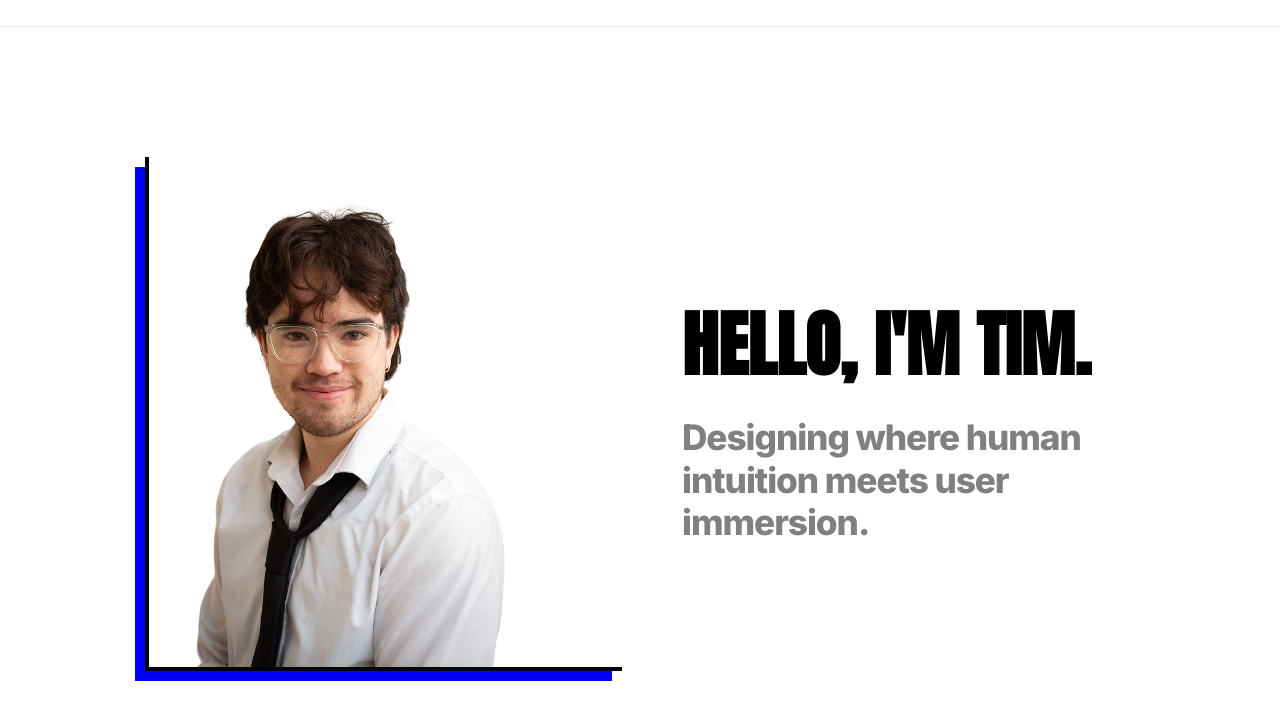
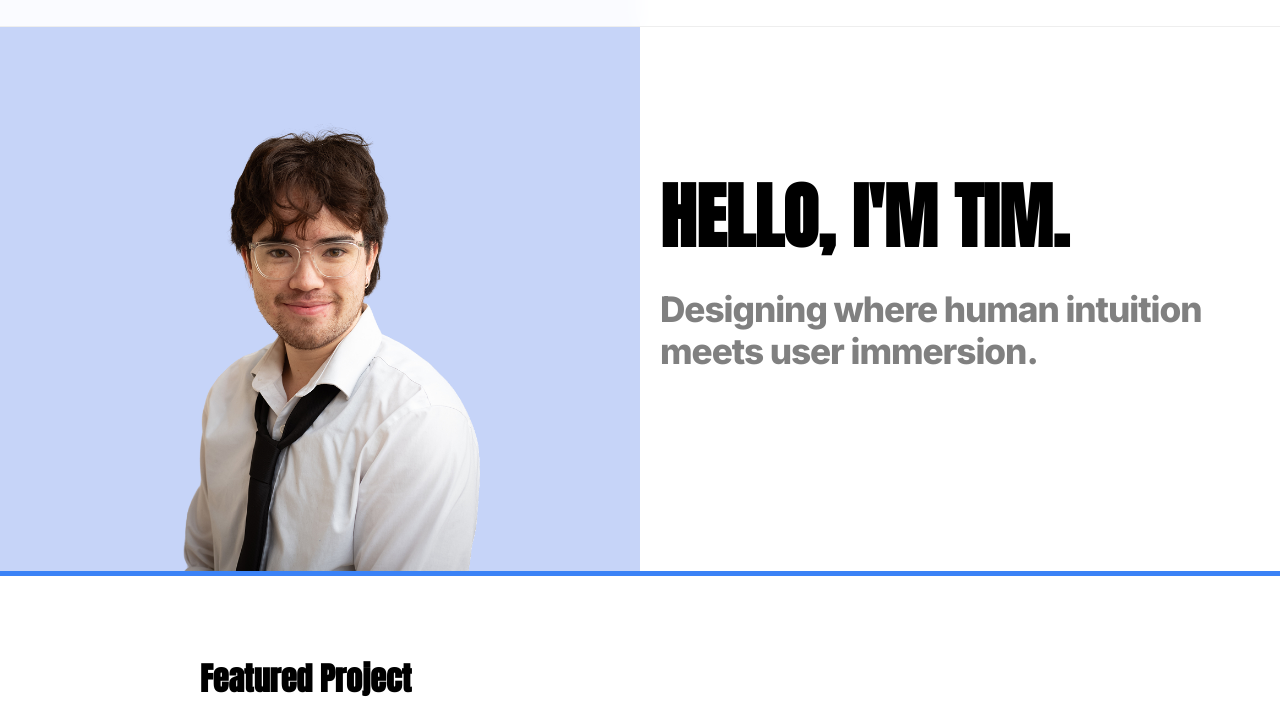
Before and after one commit to timpuffle/portfolio, a website: page index.html in a window 1280 px wide. Shown: the part 93-800 px from the top of the page. Drawn offline with Linux system fonts and the light colour scheme.

Commit message:
updated home page styles

```diff
--- a/index.html
+++ b/index.html
@@ -24,23 +24,16 @@
         <section class="hero-section">
 
             <div class="hero-left">
-                <div class="headshot-wrapper">
-                    <img src="images/headshot-nobg.png" alt="Tim" class="headshot-img">
-                </div>
+                <div class="headshot-wrapper"></div>
             </div>
 
             <div class="hero-right">
-                <h1 class="hero-title">HELLO, I'M TIM.</h1>
-                <p class="hook">
-                    Designing where human intuition meets user immersion.
-                </p>
-                <!-- <p class="intro-blurb">
-                    \\I’m a <strong>UX/UI Designer</strong> specializing in <strong>Video Game UI</strong> and <strong>Web Design.</strong>
-                    <br><br>As a <strong>University of Washington HCDE graduate</strong>, I combine human-centered
-                    research with high-fidelity visual design to create immersive, player/user-focused
-                    digital experiences.
-                    <br><br>Come check out some of my work!
-                </p> -->
+                <div class="intro-text">
+                    <h1 class="hero-title">HELLO, I'M TIM.</h1>
+                    <p class="hook">
+                        Designing where human intuition meets user immersion.
+                    </p>
+                </div>
             </div>
 
         </section>
--- a/styles/main.css
+++ b/styles/main.css
@@ -1,4 +1,6 @@
-/* --- HOMEPAGE SPECIFIC STYLES --- */
+body {
+    margin: 0;
+}
 
 /* Navbar */
 .navbar {
@@ -66,40 +68,50 @@
 
 /* Hero Section */
 .home-container {
-    max-width: 1100px;
-    margin: 250px auto 0;
-    padding: 0 20px;
+    width: 100%;
 }
 
 .hero-section {
     display: flex;
+    flex-direction: row;
     align-items: center;
     justify-content: space-between;
-    gap: 60px;
-    max-width: 1100px;
-    margin: 150px auto 100px;
-    padding: 0 5%;
+    width: 100%;
+    height: 90vh;
 }
 
 .hero-left {
-    position: relative;
-    flex: 1;
-    max-width: 50%;
-
-    border-left: 4px solid black;
-    border-bottom: 4px solid black;
-    padding: 0 0 0 20px;
-    box-shadow: -10px 10px 0px blue;
+    display: flex;
+    width: 50%;
+    height: 85%;
+    justify-content: center;
+    align-items: flex-end;
+    background-color: #C6D4F8;
+    border-bottom: solid 5px rgba(59, 130, 246);
 }
 
 .hero-right {
-    flex: 1;
+    display: flex;
+    flex-direction: column;
+    width: 50%;
+    height: 85%;
+    justify-content: center;
+    align-items: center;
+    background-color: white;
+    border-bottom: solid 5px rgba(59, 130, 246);
 }
 
-.headshot-img {
-    width: 75%;
-    height: auto;
-    display: block;
+.headshot-wrapper {
+    display: flex;
+    justify-content: center;
+    align-items: baseline;
+    background-image: url(/images/headshot-nobg.png);
+    width: 100%;
+    height: 80%;
+
+    background-repeat: no-repeat;
+    background-position: center;
+    background-size: contain;
 }
 
 .hero-title {
```
